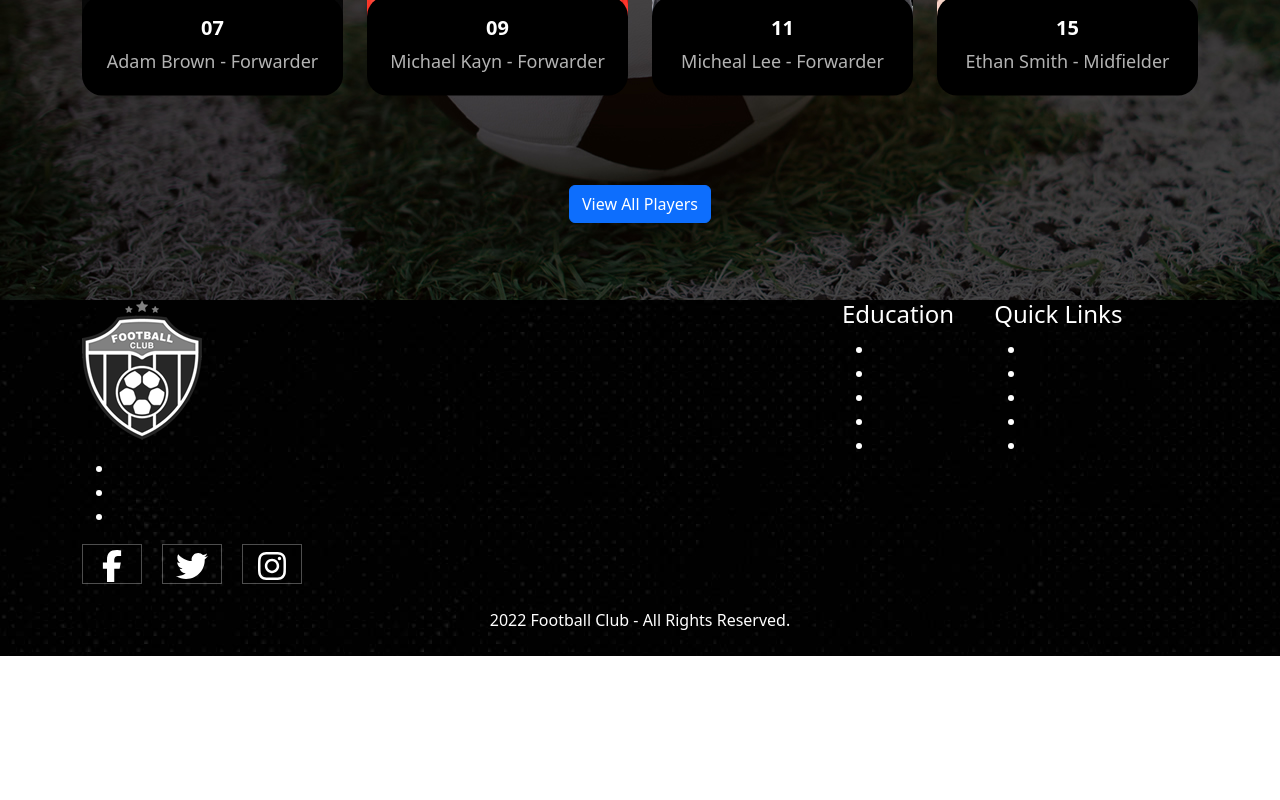
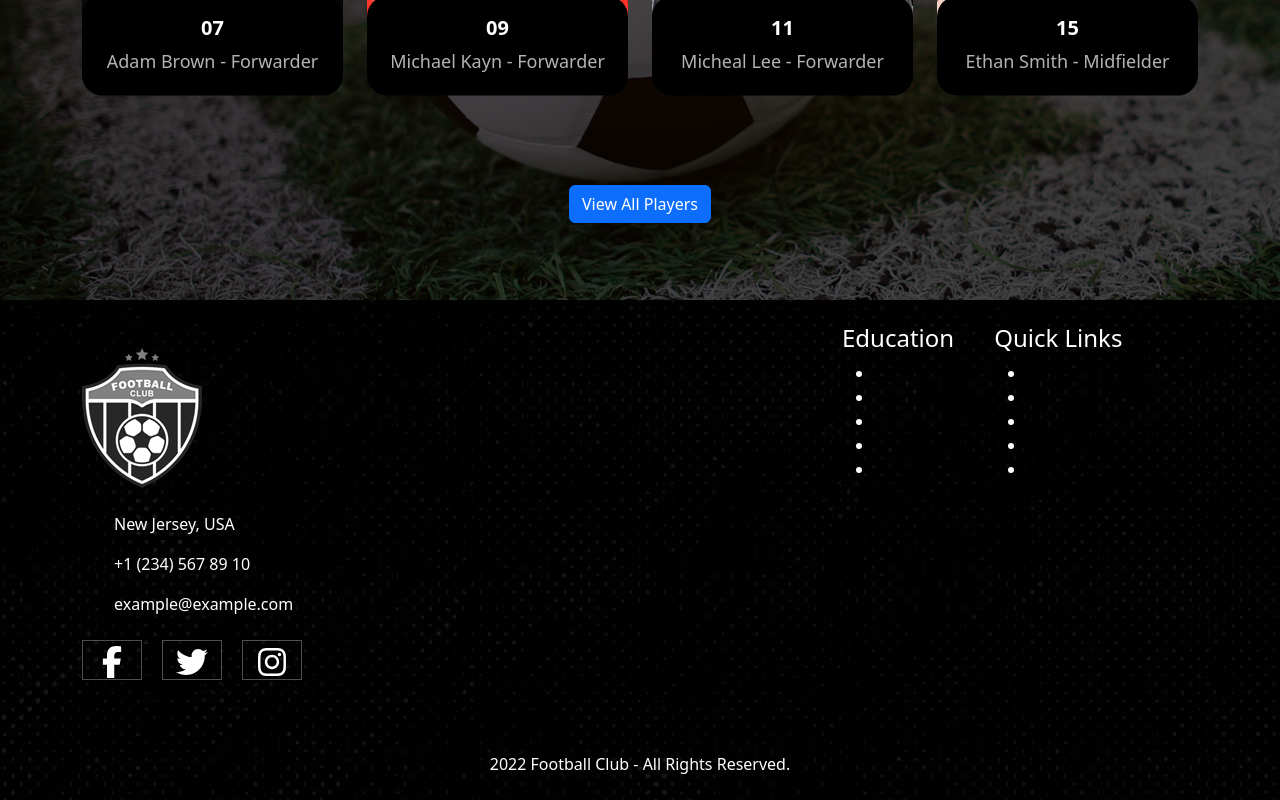
Before and after one commit to FernandoVerderame/proj-html-vuejs, a Vue app: page / in a window 1280 px wide. Shown: the part 400-1200 px from the top of the page. Before the commit the page ends 1056 px from the top, so only its background shows below. Built offline with nearby package versions, Linux system fonts and the light colour scheme.

Commit message:
added info element & style

```diff
--- a/src/components/AppFooter.vue
+++ b/src/components/AppFooter.vue
@@ -10,22 +10,28 @@ export default {
     <footer>
 
         <!-- Footer Top -->
-        <div class="footer-top container">
+        <div class="footer-top container py-4">
             <div class="row">
                 <div class="col">
-                    <div class="logo">
+                    <div class="logo my-4">
                         <figure>
                             <img src="../assets/img/logo-footer-football.png" alt="Logo">
                         </figure>
                     </div>
-                    <div class="info">
+                    <div class="info my-4">
                         <ul>
-                            <li></li>
-                            <li></li>
-                            <li></li>
+                            <li>
+                                <p>New Jersey, USA</p>
+                            </li>
+                            <li>
+                                <p>+1 (234) 567 89 10</p>
+                            </li>
+                            <li>
+                                <p>example@example.com</p>
+                            </li>
                         </ul>
                     </div>
-                    <div class="social">
+                    <div class="social my-4">
                         <a href="#">
                             <FontAwesomeIcon icon="fa-brands fa-facebook-f" class="fa-2x" />
                         </a>
@@ -79,6 +85,12 @@ export default {
     gap: 40px;
 }
 
+.info {
+    ul {
+        list-style-type: none;
+    }
+}
+
 .social {
     display: flex;
     gap: 20px;
```
